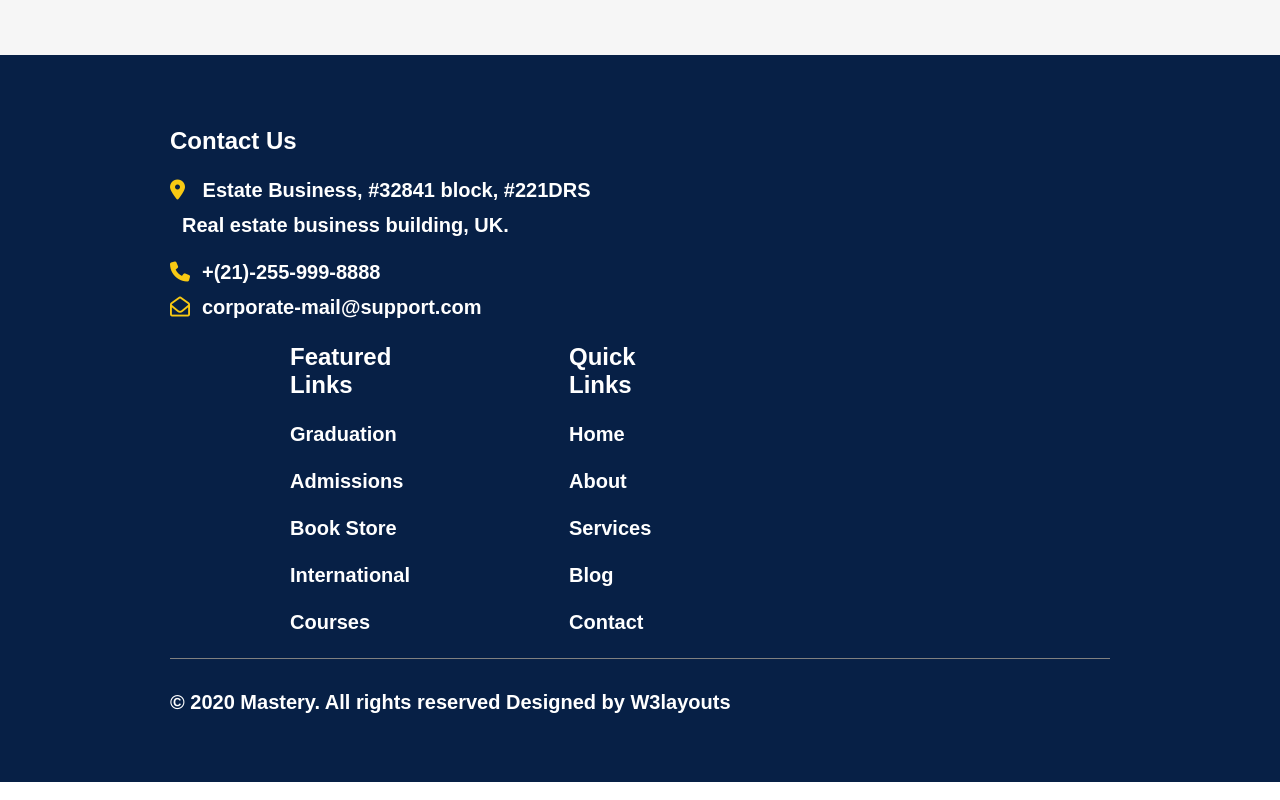
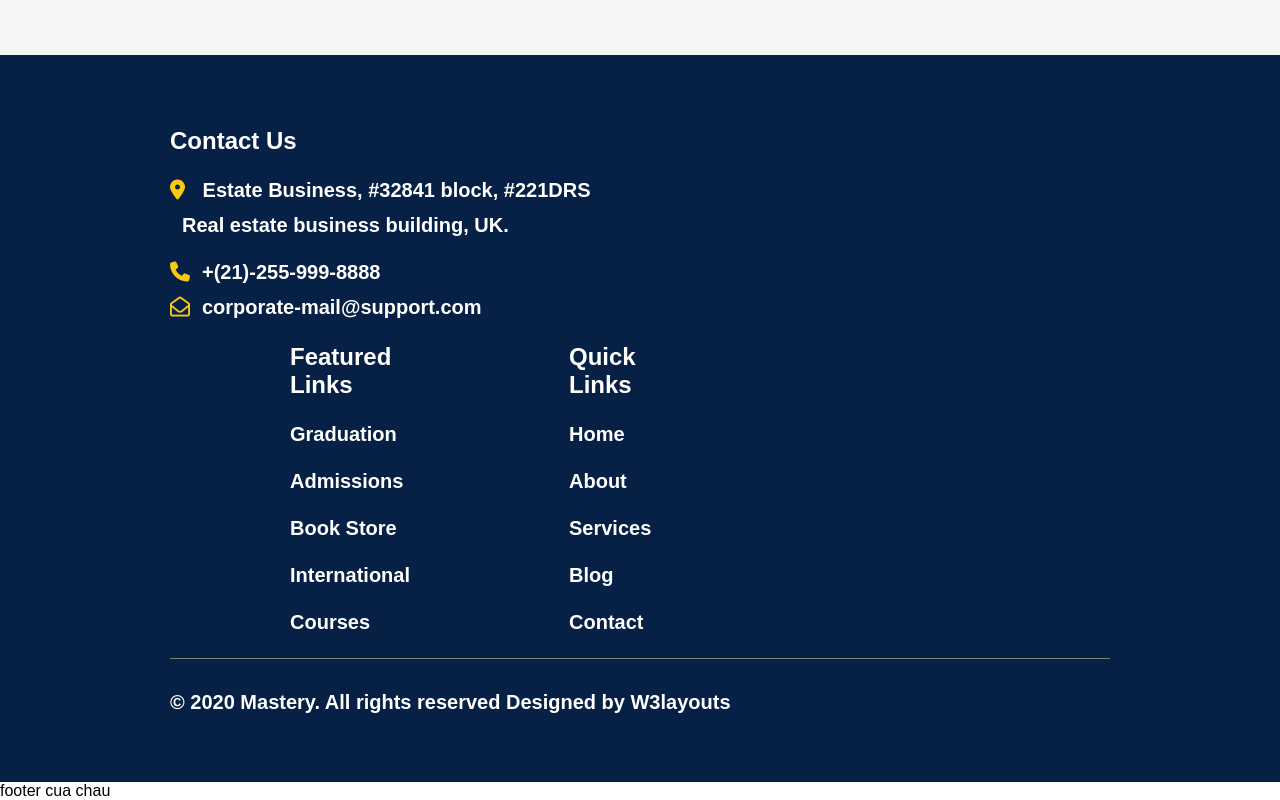
Before and after one commit to minhchau1097/baitap3, a plain HTML site: page index.html in a window 1280 px wide. Shown: the part 3496-4296 px from the top of the page. Drawn offline with Linux system fonts and the light colour scheme.

Commit message:
footer cua chau

```diff
--- a/index.html
+++ b/index.html
@@ -310,6 +310,7 @@
             <p>© 2020 Mastery. All rights reserved <span> Designed by W3layouts</span></p>
         </div>
     </div>
+    <footer>footer cua chau</footer>
 </body>
 
 </html>
```
